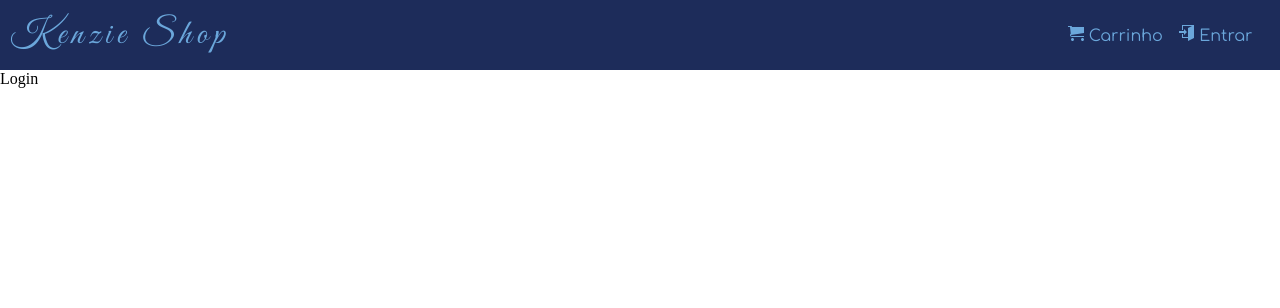
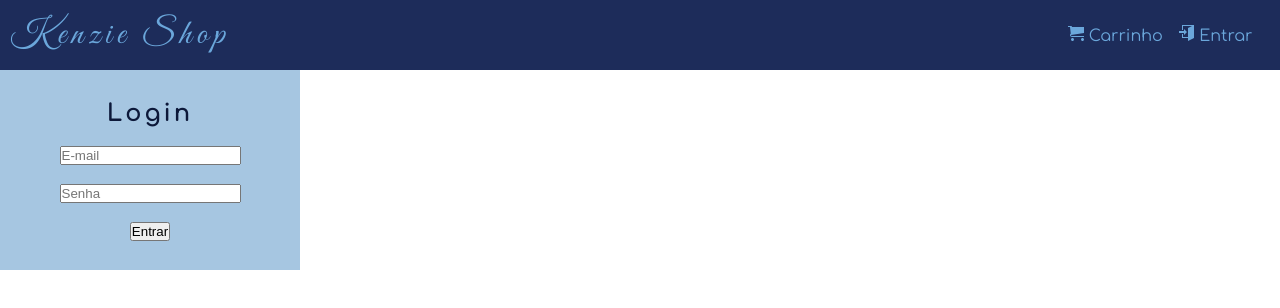
Before and after one commit to F-Vieira/Kenzie-Shop, a React (Create React App) app: page /login in a window 1280 px wide. Shown: the top 308 px of the page. Built offline with nearby package versions, Linux system fonts and the light colour scheme.

Commit message:
feat: creation and stylization of form login

```diff
--- /dev/null
+++ b/src/components/FormLogin/index.tsx
@@ -0,0 +1,37 @@
+import * as yup from "yup";
+import { useForm } from "react-hook-form";
+import { yupResolver } from "@hookform/resolvers/yup";
+import { ContainerFormLogin } from "./styles";
+
+const FormLogin = () => {
+  const schema = yup.object().shape({
+    email: yup.string().email("E-mail Inválido").required("Campo Obrigatório"),
+    password: yup
+      .string()
+      .min(6, "Mínimo de 6 dígitos")
+      .required("Campo Obrigatório"),
+  });
+
+  const {
+    register,
+    handleSubmit,
+    formState: { errors },
+  } = useForm({
+    resolver: yupResolver(schema),
+  });
+
+  const submitLogin = (data: any) => {
+    console.log(data);
+  };
+
+  return (
+    <ContainerFormLogin onSubmit={handleSubmit(submitLogin)}>
+      <h2>Login</h2>
+      <input {...register("email")} placeholder="E-mail" />
+      <input {...register("password")} placeholder="Senha" type="password" />
+      <button type="submit">Entrar</button>
+    </ContainerFormLogin>
+  );
+};
+
+export default FormLogin;
--- /dev/null
+++ b/src/components/FormLogin/styles.ts
@@ -0,0 +1,19 @@
+import styled from "styled-components";
+
+export const ContainerFormLogin = styled.form`
+  width: 300px;
+  height: 200px;
+  padding: 20px;
+
+  background-color: var(--snow-blue);
+  color: var(--dark-blue);
+
+  display: flex;
+  flex-direction: column;
+  align-items: center;
+  justify-content: space-around;
+
+  h2 {
+    letter-spacing: 3px;
+  }
+`;
--- a/src/components/Header/styles.ts
+++ b/src/components/Header/styles.ts
@@ -11,14 +11,14 @@ export const HeaderContainer = styled.header`
   padding: 0 20px 0 10px;
 
   .header_logo {
-    font-family: var(--font_title);
+    font-family: var(--font-title);
     font-weight: 300;
     font-size: 1.5rem;
     letter-spacing: 3px;
   }
 
   a {
-    color: var(--light_blue);
+    color: var(--light-blue);
   }
 
   @media screen and (min-width: 768px) {
@@ -37,7 +37,6 @@ export const Navigator = styled.nav`
     justify-content: space-around;
     li {
       a {
-        font-family: var(--font_text);
         font-size: 0.8rem;
         svg {
           margin-right: 5px;
--- a/src/pages/Login/index.tsx
+++ b/src/pages/Login/index.tsx
@@ -1,5 +1,11 @@
+import FormLogin from "../../components/FormLogin";
+
 const Login = () => {
-  return <>Login</>;
+  return (
+    <>
+      <FormLogin />
+    </>
+  );
 };
 
 export default Login;
--- a/src/styles/global.ts
+++ b/src/styles/global.ts
@@ -3,16 +3,21 @@ import { createGlobalStyle } from "styled-components";
 export default createGlobalStyle`
   :root{
     --blue: #1d2c5a;
-    --dark_blue: #0c1839;
-    --light_blue: #6ba7db;
+    --dark-blue: #0c1839;
+    --light-blue: #6ba7db;
+    --snow-blue: #a6c6e1;
 
-    --font_title: 'Great Vibes', cursive;
-    --font_text: 'Comfortaa', cursive;
+    --font-title: 'Great Vibes', cursive;
+    --font-text: 'Comfortaa', cursive;
   }
   *{
     margin: 0;
     padding: 0;
     box-sizing: border-box;
+  }
+
+  body{
+    font-family: var(--font-text);
   }
 
   button{
```
